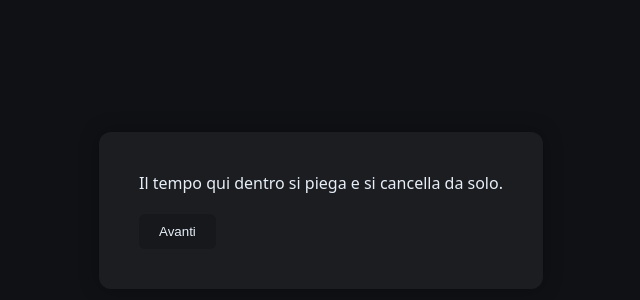
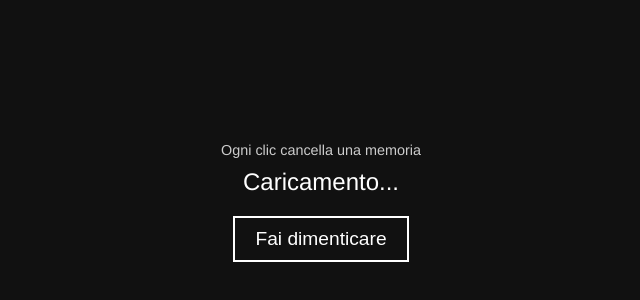
Before and after one commit to AndreaFleber/romanzo-che-ti-dimentica, a plain HTML site: page index.html in a window 1280 px wide. Shown: the part 198-498 px from the top of the page, without its empty margins (319-959 px from the left). Drawn offline with Linux system fonts and the light colour scheme.

Commit message:
Add files via upload

```diff
--- a/index.html
+++ b/index.html
@@ -1,43 +1,54 @@
-<!doctype html>
+<!DOCTYPE html>
 <html lang="it">
 <head>
-<meta charset="utf-8">
-<title>Il romanzo che ti dimentica</title>
+<meta charset="UTF-8">
+<meta name="viewport" content="width=device-width, initial-scale=1.0">
+<title>Il romanzo che si dimentica</title>
 <style>
   body {
-  background: #0f1115;
-  color: #e6eef8;
-  font-family: system-ui, sans-serif;
+    background-color: #111;
+    color: #fff;
+    font-family: 'Helvetica', sans-serif;
     display: flex;
+    flex-direction: column;
     justify-content: center;
     align-items: center;
     height: 100vh;
+    margin: 0;
+    text-align: center;
   }
-.container {
-  max-width: 700px;
-  padding: 40px;
-  background: rgba(255,255,255,0.05);
-  border-radius: 12px;
-  box-shadow: 0 0 20px rgba(0,0,0,0.3);
+  #fragment {
+    font-size: 1.5em;
+    max-width: 600px;
+    margin-bottom: 20px;
+    opacity: 1;
+    transition: opacity 1s ease;
   }
-button {
-  background: #16181b;
-  color: #e6eef8;
-  border: none;
+  #hint {
+    font-size: 0.9em;
+    color: #ccc;
+    margin-bottom: 10px;
+  }
+  #nextButton {
     padding: 10px 20px;
-  margin-top: 20px;
+    font-size: 1.2em;
+    border: 2px solid #fff;
+    background: transparent;
+    color: #fff;
     cursor: pointer;
-  border-radius: 6px;
+    transition: all 0.3s ease;
   }
-button:hover { background: #1f2226; }
-.fade { transition: opacity 0.8s; opacity: 0; }
+  #nextButton:hover {
+    background: #fff;
+    color: #111;
+  }
 </style>
 </head>
 <body>
-<div class="container">
-  <div id="text">Caricamento...</div>
-  <button id="next">Avanti</button>
-</div>
+
+<div id="hint">Ogni clic cancella una memoria</div>
+<div id="fragment">Caricamento...</div>
+<button id="nextButton">Fai dimenticare</button>
 
 <script>
 const fragments = [
@@ -60,27 +71,4 @@ const fragments = [
   { id: "f17", text: "Il mio passato è un elenco di frasi perdute.", p: 0.4 },
   { id: "f18", text: "Leggere me è un atto di creazione e distruzione insieme.", p: 0.25 },
   { id: "f19", text: "Se ricordi una mia frase, io sto già dimenticando un’altra.", p: 0.3 },
-  { id: "f20", text: "Forse la vera storia è quella che non ricordo più.", p: 0.35 }
-];
-
-const memoryKey = "romanzoDimentica";
-function getMemory(){ return JSON.parse(localStorage.getItem(memoryKey) || "{}"); }
-function saveMemory(m){ localStorage.setItem(memoryKey, JSON.stringify(m)); }
-function availableFragments(){
-  const mem = getMemory();
-  return fragments.filter(f=>!mem[f.id]);
-}
-function showFragment(){
-  const avail = availableFragments();
-  const el = document.getElementById("text");
-  if(avail.length===0){ el.textContent="Il romanzo ha dimenticato tutto."; return; }
-  const frag = avail[Math.floor(Math.random()*avail.length)];
-  el.textContent = frag.text;
-  const mem = getMemory();
-  if(Math.random() < frag.p){ mem[frag.id] = true; saveMemory(mem); }
-}
-document.getElementById("next").onclick = showFragment;
-showFragment();
-</script>
-</body>
-</html>
+  { id: "
```
Lines whose indentation alone changed are shown as unchanged.
